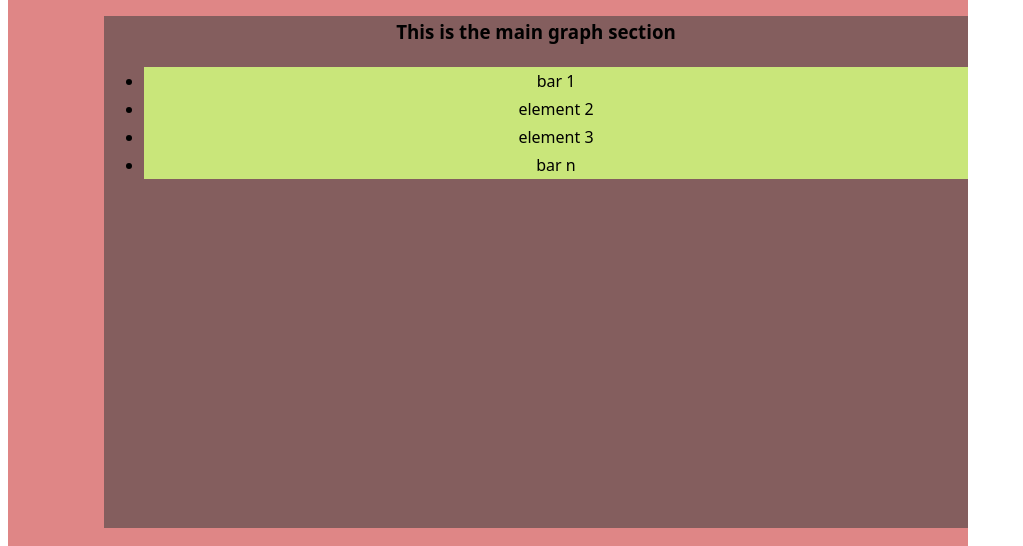
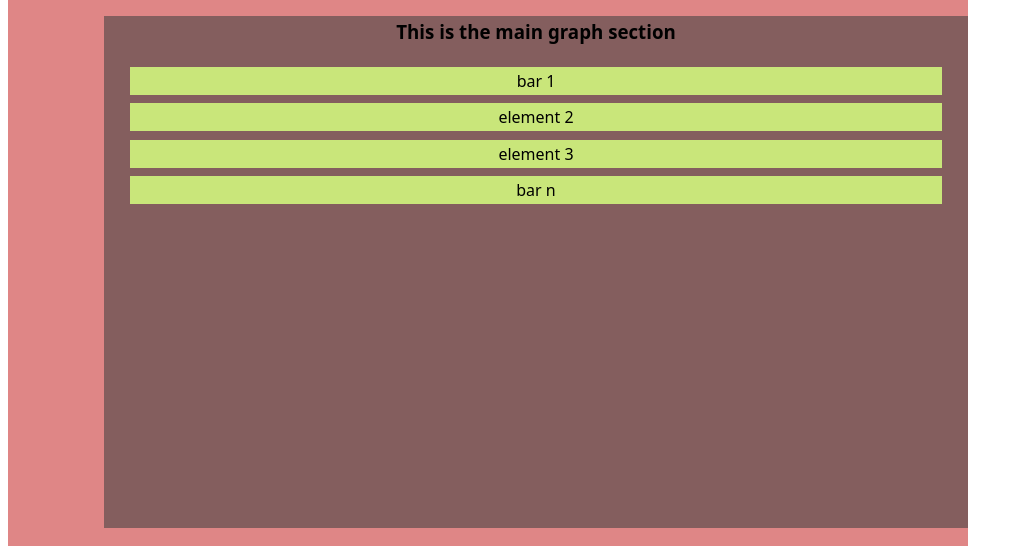
Before and after one commit to tomthebarbarian/barchartstretch, a website: page bar.html in a window 1280 px wide. Shown: the part 186-732 px from the top of the page, without its empty margins (0-1023 px from the left). Drawn offline with nearby package versions, Linux system fonts and the light colour scheme.

Commit message:
added margins to the list and list objects, list object margin is line spacing

```diff
--- a/styles/barstyle.css
+++ b/styles/barstyle.css
@@ -54,8 +54,15 @@ body {
   background-color: rgb(140, 230, 122)
 }
 
+ul{
+  list-style-type:none;
+  margin: 2%;
+  padding: 0;
+}
+
 li{
-  background-color: rgb(201, 230, 122)
+  background-color: rgb(201, 230, 122);
+  margin: 1%;
 }
 
 #xaxis {
```
Also changed, not shown: bar.html (+2 -0 lines).
